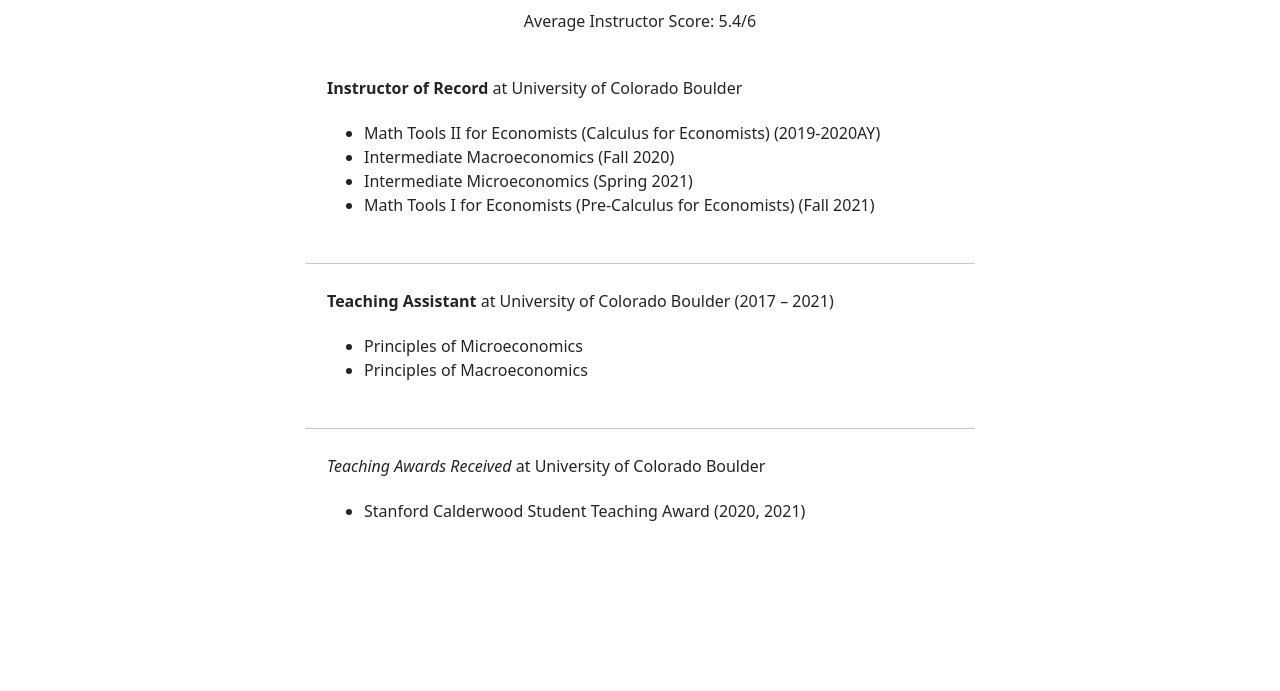
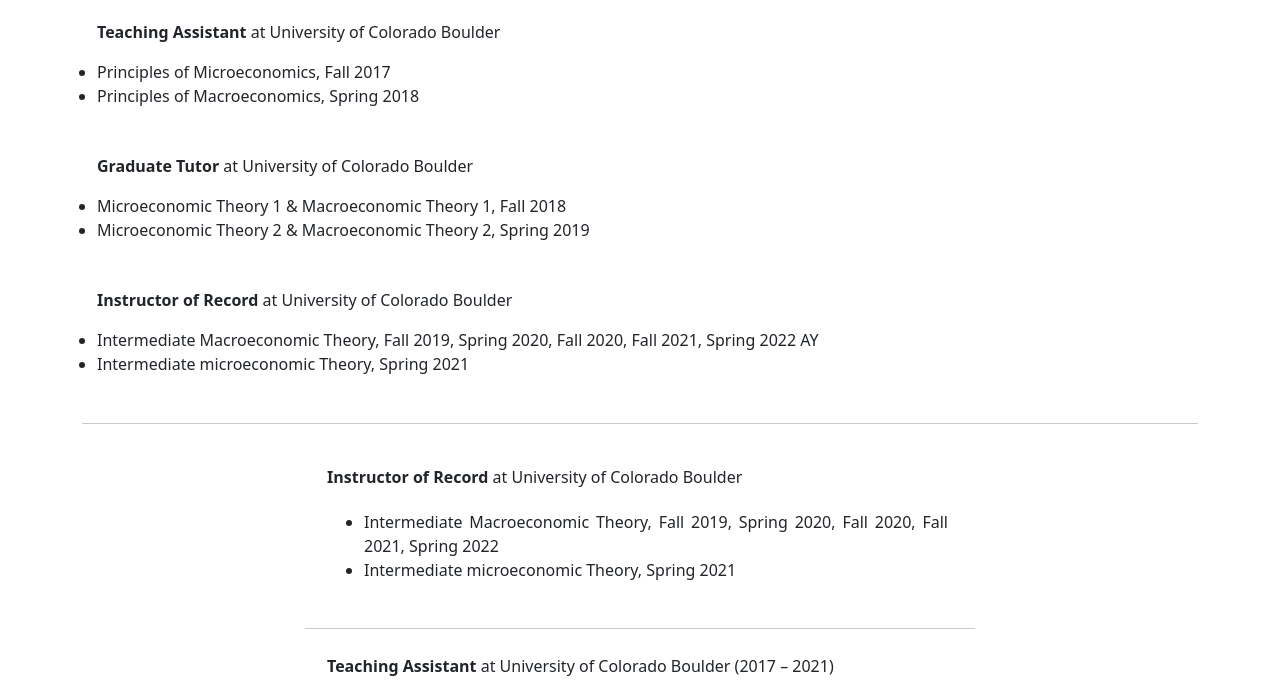
Before and after one commit to JieunHurt/JieunHurt.github.io, a website: page teaching.html in a window 1280 px wide. Shown: the part 201-892 px from the top of the page. Before the commit the page ends 800 px from the top, so only its background shows below. Drawn offline with nearby package versions, Linux system fonts and the light colour scheme.

Commit message:
Update teaching.html

```diff
--- a/teaching.html
+++ b/teaching.html
@@ -5,7 +5,7 @@
         <meta name="viewport" content="width=device-width, initial-scale=1" />
         <meta name="description" content="" />
         <meta name="author" content="" />
-        <title> Teaching | Matthew Hurt </title>
+        <title> Teaching | Jieun Lee </title>
         <!-- Favicon-->
         <link rel="icon" type="image/x-icon" href="dist/assets/favicon.ico" />
         <!-- Core theme CSS (includes Bootstrap)-->
@@ -26,7 +26,7 @@
         <!-- Responsive navbar-->
         <nav class="navbar navbar-expand-lg navbar-dark bg-dark">
             <div class="container">
-                <a class="navbar-brand" href="index.html"> Matthew Hurt</a>
+                <a class="navbar-brand" href="index.html"> Jieun Lee</a>
                 <button class="navbar-toggler" type="button" data-bs-toggle="collapse" data-bs-target="#navbarSupportedContent" aria-controls="navbarSupportedContent" aria-expanded="false" aria-label="Toggle navigation"><span class="navbar-toggler-icon"></span></button>
                 <div class="collapse navbar-collapse" id="navbarSupportedContent">
                     <ul class="navbar-nav ms-auto mb-2 mb-lg-0">
@@ -46,11 +46,44 @@
                  <h1> Teaching Record </h1>
               </div>
                 <div class ="row justify-content-center align-items-center", style="padding:2px">
-                    <div class="text-center mt-5">
-                        <p> Average Instructor Score: 5.4/6  </p>
-                    </div>
+
                 </div>
             </div>
+
+
+ <div class="col-xs-12 col-md-12 no-padding">
+<h3 style="text-align:center;"> Teaching Experience </h3>
+	 <div class="row justify-content-center align-items-center", style="padding:15px">
+
+  <p> <b> Teaching Assistant </b> at University of Colorado Boulder</p>
+	 <ul class="nobul">
+		 <li> Principles of Microeconomics, Fall 2017</li>
+		 <li> Principles of Macroeconomics, Spring 2018 </li>
+	 </ul>
+		  </div>
+	 <div class="row justify-content-center align-items-center", style="padding:15px">
+ <p> <b> Graduate Tutor </b> at University of Colorado Boulder</p>
+	 <ul class="nobul">
+		 <li> Microeconomic Theory 1 & Macroeconomic Theory 1, Fall 2018</li>
+		 <li> Microeconomic Theory 2 & Macroeconomic Theory 2, Spring 2019 </li>
+	 </ul>
+	</div>
+	  <div class="row justify-content-center align-items-center", style="padding:15px">
+  <p> <b>Instructor of Record </b> at University of Colorado Boulder </p>
+	<ul class="nobul">
+		 <li> Intermediate Macroeconomic Theory, Fall 2019, Spring 2020, Fall 2020, Fall 2021, Spring 2022 AY</li>
+		 <li> Intermediate microeconomic Theory, Spring 2021 </li>
+	 </ul>
+	 </div>
+ </div>
+<hr style="width:100%">
+<!-- .Teaching Experience -->
+
+
+
+
+
+
 
 
            <div class="row justify-content-center align-items-center", style="padding:25px">
@@ -60,10 +93,8 @@
 
                <div  style="padding:5px">
                     <ul class="indent">
-                      <li> Math Tools II for Economists (Calculus for Economists)  (2019-2020AY)</li>
-                      <li> Intermediate Macroeconomics  (Fall 2020)</li>
-                      <li>Intermediate Microeconomics  (Spring 2021)</li>
-                      <li> Math Tools I for Economists (Pre-Calculus for Economists) (Fall 2021) </li>
+                      <li> Intermediate Macroeconomic Theory, Fall 2019, Spring 2020, Fall 2020, Fall 2021, Spring 2022</li>
+                      <li> Intermediate microeconomic Theory, Spring 2021 </li>
                     </ul>
                </div>
                </div>
```
